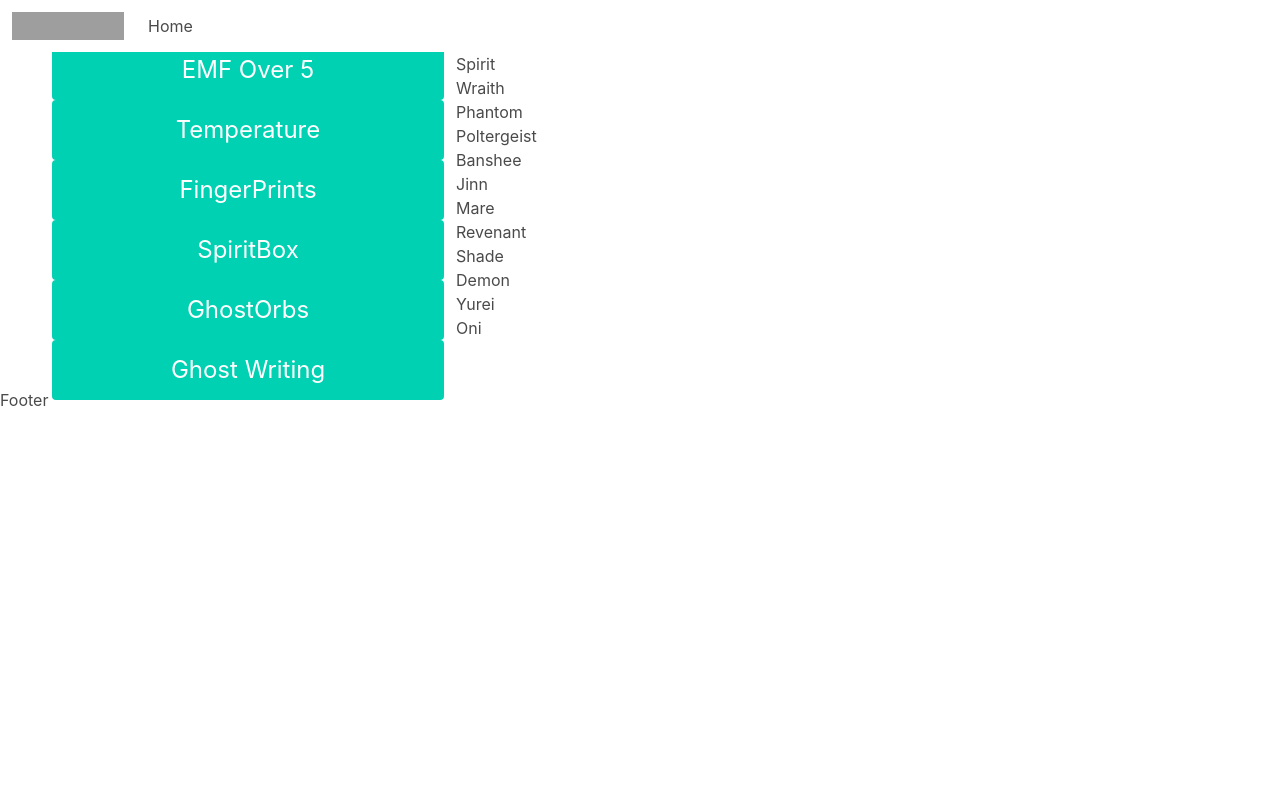
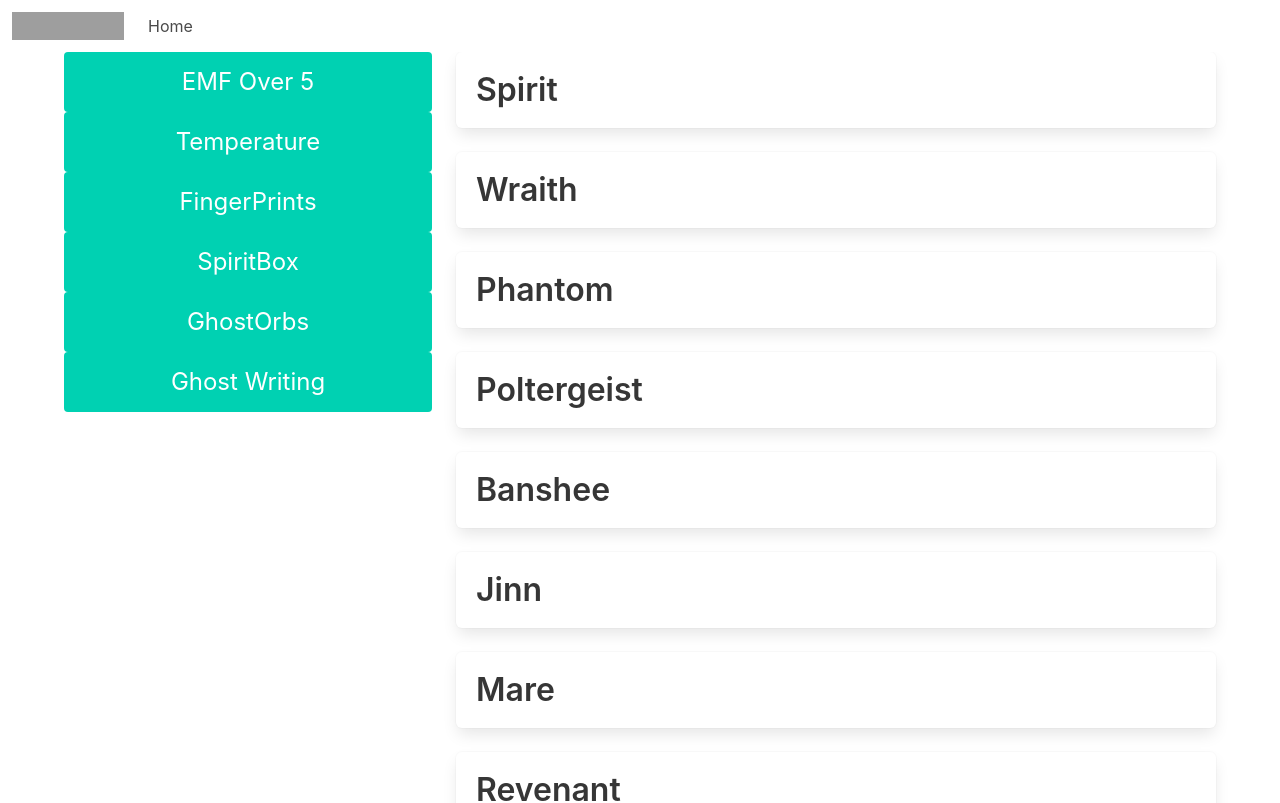
Before and after one commit to lebull/PhasmophobiaQuickGrid, a React (Create React App) app: page / in a window 1280 px wide. Shown: the top 803 px of the page. Built offline with nearby package versions, Linux system fonts and the light colour scheme; grey boxes are pictures that could not be loaded.

Commit message:
Switch up to columns for larger layout

```diff
--- a/src/pages/KnockoutList.tsx
+++ b/src/pages/KnockoutList.tsx
@@ -4,9 +4,10 @@ import { GhostTypes, IGhostType, ITestType, TestTypes } from "../data/adhoc";
 interface IKnockoutTestListProps {
     activeEvidence: Array<ITestType>;
     onSelectTest(testType: ITestType) : void;
+    className?: string;
 }
 
-export const KnockoutTestList = ({activeEvidence, onSelectTest} : IKnockoutTestListProps) => {
+export const KnockoutTestList = ({activeEvidence, onSelectTest, className} : IKnockoutTestListProps) => {
     let possibleTests = Object.entries(TestTypes)
         .map(([key, testType]) => testType)
         .filter((testType: ITestType) =>
@@ -26,7 +27,7 @@ export const KnockoutTestList = ({activeEvidence, onSelectTest} : IKnockoutTestL
     }
 
     return (
-        <div className="tile is-4 is-vertical is-child">
+        <div className={className}>
             {Object.entries(TestTypes).map(([key, testType]) =>
                 <button className={`button is-large is-fullwidth ${ getTestButtonClass(testType) }`}
                         onClick={() => onSelectTest(testType)}>
@@ -38,11 +39,11 @@ export const KnockoutTestList = ({activeEvidence, onSelectTest} : IKnockoutTestL
 }
 
 interface IKnockoutGhostListProps {
-
+    className?: string;
 }
 
-const KnockoutGhostList = () => {
-    return <div>
+const KnockoutGhostList = ({className}: IKnockoutGhostListProps) => {
+    return <div className={className}>
         {GhostTypes.map((ghostType: IGhostType) => <KnockoutGhost ghostType={ghostType} />)}
     </div>
 }
@@ -52,8 +53,8 @@ interface IKnockoutGhostProps {
 }
 
 const KnockoutGhost = ({ghostType} : IKnockoutGhostProps) => {
-    return <div>
-        {ghostType.name}
+    return <div className="box">
+        <h3 className="title is-3">{ghostType.name}</h3>
     </div>
 }
 
@@ -82,28 +83,28 @@ export const KnockoutList = () => {
         }
     }
 
-    let possibleGhosts = GhostTypes.filter((ghostType) => {
-        if(!state.activeEvidence){
-            return true;
-        }
+    // let possibleGhosts = GhostTypes.filter((ghostType) => {
+    //     if(!state.activeEvidence){
+    //         return true;
+    //     }
 
-        //TODO: Reduce this shit please
+    //     //TODO: Reduce this shit please
 
-        let remainingTests =  3 - state.activeEvidence.length;
+    //     let remainingTests =  3 - state.activeEvidence.length;
 
-        ghostType.testTypes.forEach(testType => {
-            if(!state.activeEvidence.find( activeEvidenceTestType => activeEvidenceTestType === testType )){
-                remainingTests--;
-            }
-        });
+    //     ghostType.testTypes.forEach(testType => {
+    //         if(!state.activeEvidence.find( activeEvidenceTestType => activeEvidenceTestType === testType )){
+    //             remainingTests--;
+    //         }
+    //     });
 
-        return (remainingTests >= 0);
-    });
+    //     return (remainingTests >= 0);
+    // });
 
     return <div className="block">
-        <div className="tile is-ancestor">
-            <KnockoutTestList activeEvidence={state.activeEvidence} onSelectTest={selectEvidence} />
-            <div className="tile is-parent"><KnockoutGhostList /></div>
+        <div className="columns">
+            <KnockoutTestList className="column is-one-third" activeEvidence={state.activeEvidence} onSelectTest={selectEvidence} />
+            <KnockoutGhostList className="column is-two-thirds"/>
         </div>
     </div>
 }
```
Also changed, not shown: src/pages/Grid.scss (added, +38 -0 lines).
